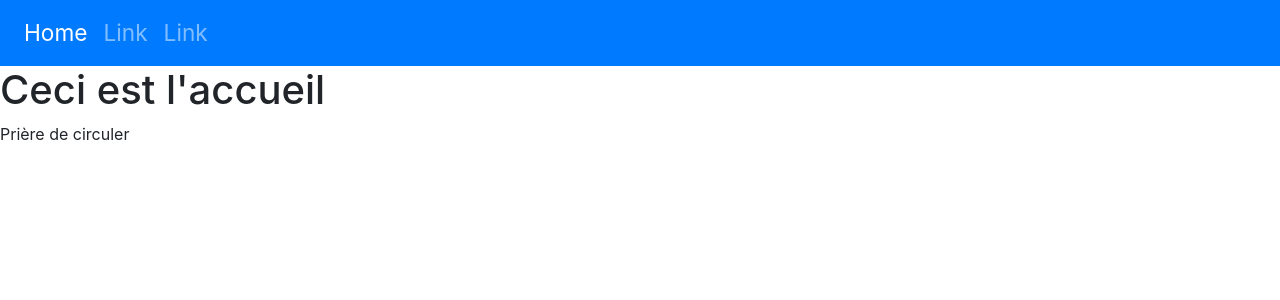
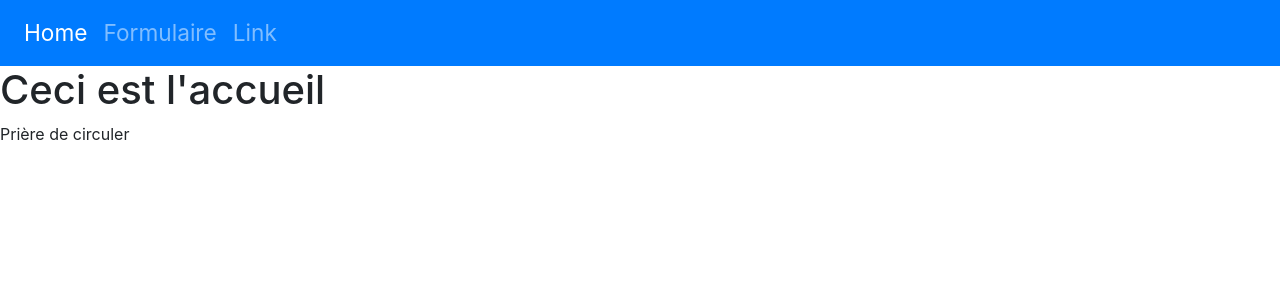
Before and after one commit to RLStrug/RapidPurpleTurtle, a PHP site: page /index.php in a window 1280 px wide. Shown: the top 300 px of the page. Run offline with PHP 8.4, Linux system fonts and the light colour scheme.

Commit message:
ajout form dans gabarit

```diff
--- a/gabarit.php
+++ b/gabarit.php
@@ -50,7 +50,7 @@
             <a class="nav-link" href="#">Home <span class="sr-only">(current)</span></a>
           </li>
           <li class="nav-item">
-            <a class="nav-link" href="#">Link</a>
+            <a class="nav-link" href="form.php">Formulaire</a>
           </li>
           <li class="nav-item">
             <a class="nav-link" href="#">Link</a>
```
